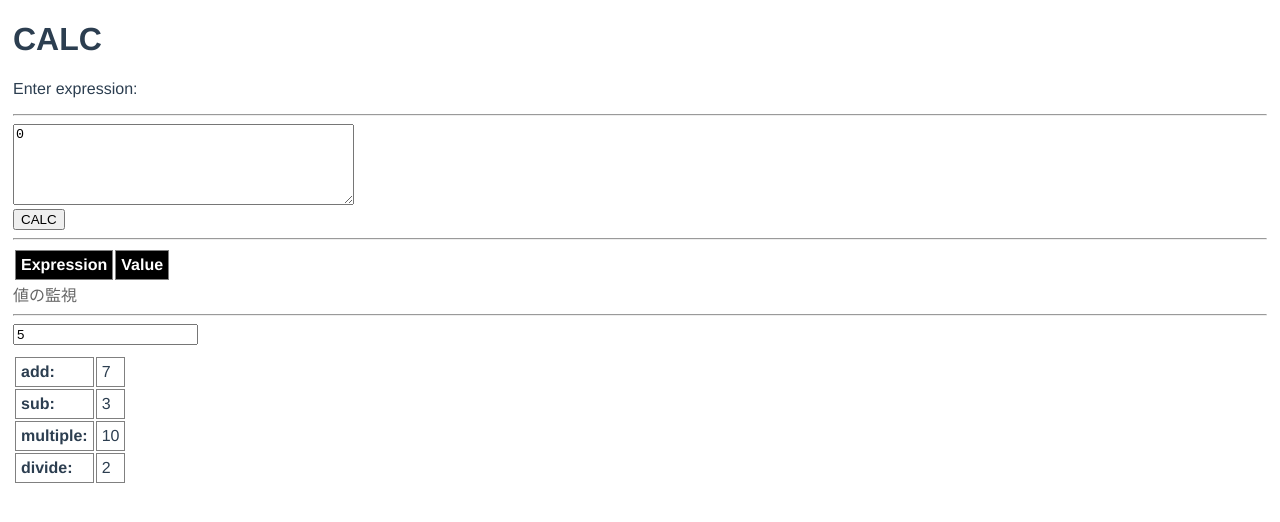
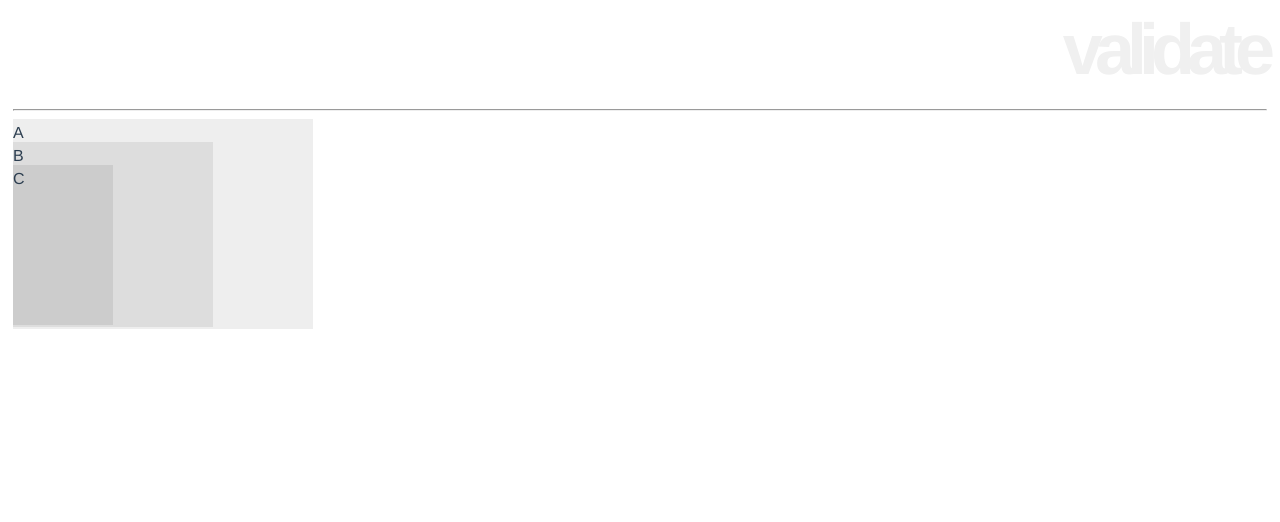
Before and after one commit to mikenekorock/vue_practice, a Vue app: page / in a window 1280 px wide. Shown: the top 522 px of the page. Built offline with nearby package versions, Linux system fonts and the light colour scheme.

Commit message:
222ページまで。またやる

```diff
--- a/src/App.vue
+++ b/src/App.vue
@@ -1,4 +1,5 @@
 <template>
+  <!--
   <Calc
     :title="message"
     v-on:result-event="appAction"
@@ -7,23 +8,24 @@
   <div>
     <table v-html="log"></table>
   </div>
-  <Watch />
+  -->
+  <Test :title="testMessage"/>
 </template>
 
 <script>
-import Calc from './components/02_calc.vue'
-import Watch from './components/05_Watch.vue'
+//import Calc from './components/02_calc.vue'
+import Test from './components/06_Event.vue'
 
 export default {
   name: 'app',
   components: {
-    Calc,
-    Watch
+//  Calc,
+    Test
   },
   data: function() {
     return {
       message: 'CALC',
-      hmessage: 'validate',
+      testMessage: 'validate',
       num: 123,
       result: [],
     }
--- /dev/null
+++ b/src/components/06_Event.vue
@@ -0,0 +1,89 @@
+<template>
+  <div class="hello">
+    <h1>{{ title }}</h1>
+    <p>{{ message }}</p>
+    <pre v-on:click="clear">{{ message }}</pre>
+    <hr>
+    <div id="out" class="out" v-on:click="a_event">A
+      <div id="mid" class="mid" v-on:click.self="b_event">B
+        <div id="in" class="in" v-on:click="c_event">C
+        </div>
+      </div>
+    </div>
+  </div>
+</template>
+
+<script>
+export default {
+  name: 'Event',
+  props: {
+    title: String,
+  },
+  data: function() {
+    return {
+      message: '',
+    }
+  },
+  methods: {
+    a_event: function(event) {
+      this.message += "A-Event [" + event.target.id + ' → ' + event.currentTarget .id + "] \n"
+    },
+    b_event: function(event) {
+      this.message += "B-Event [" + event.target.id + ' → ' + event.currentTarget .id + "] \n"
+    },
+    c_event: function(event) {
+      this.message += "C-Event [" + event.target.id + ' → ' + event.currentTarget .id + "] \n"
+    },
+    clear: function() {
+      this.message = ''
+    }
+  }
+}
+</script>
+
+<style scoped>
+div {
+  margin: 0px;
+  padding: 0px;
+  text-align: left;
+}
+
+h1 {
+  font-size: 72px;
+  font-weight: bold;
+  text-align: right;
+  letter-spacing: -8px;
+  color: #f0f0f0;
+  margin: 0px;
+}
+
+p {
+  margin: 0px;
+  color: #666;
+  font-size: 16px;
+}
+
+pre {
+  font-size:14pt;
+  line-height:1.25;
+}
+
+div.out {
+  padding: 5px 0px;
+  background-color: #eee;
+  width: 300px;
+  height: 200px;
+}
+div.mid {
+  padding: 5px 0px;
+  background-color: #ddd;
+  width: 200px;
+  height: 175px;
+}
+div.in {
+  padding: 5px 0px;
+  background-color: #ccc;
+  width: 100px;
+  height: 150px;
+}
+</style>
```
